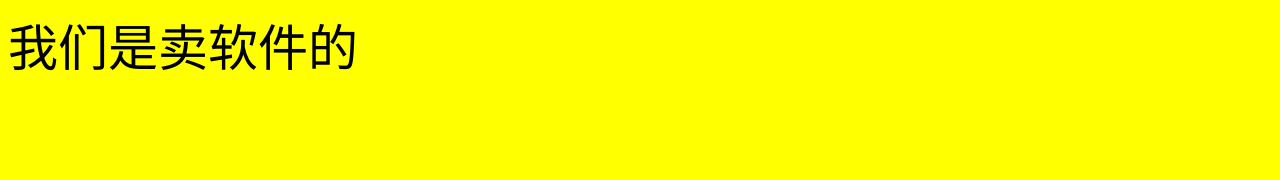
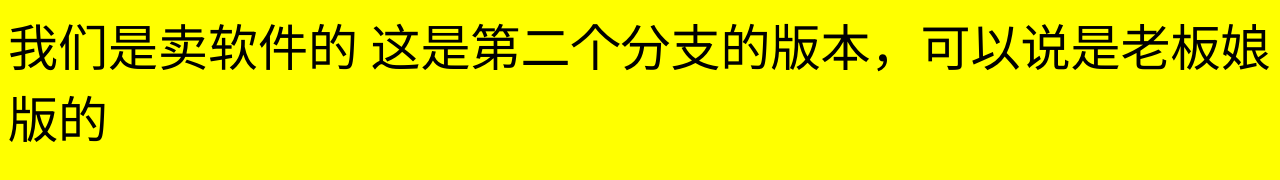
Before and after one commit to paixiaoxing1459/git-demo-1, a plain HTML site: page index.html in a window 1280 px wide. Drawn offline with Linux system fonts and the light colour scheme.

Commit message:
这个才是x分支的老板娘副本

```diff
--- a/index.html
+++ b/index.html
@@ -10,7 +10,7 @@
 </head>
 
 <body>
-    我们是卖软件的
+    我们是卖软件的 这是第二个分支的版本，可以说是老板娘版的
 </body>
 
 </html>
```
